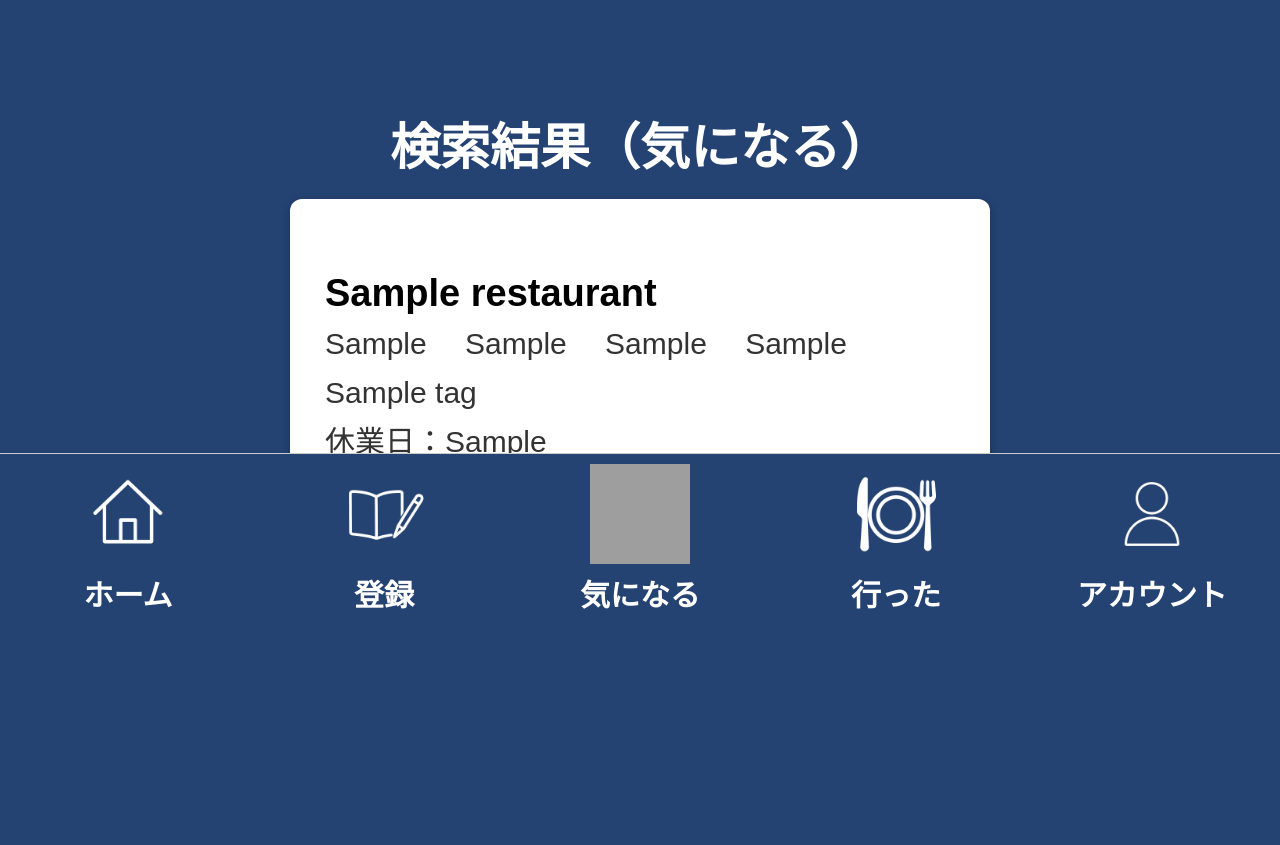
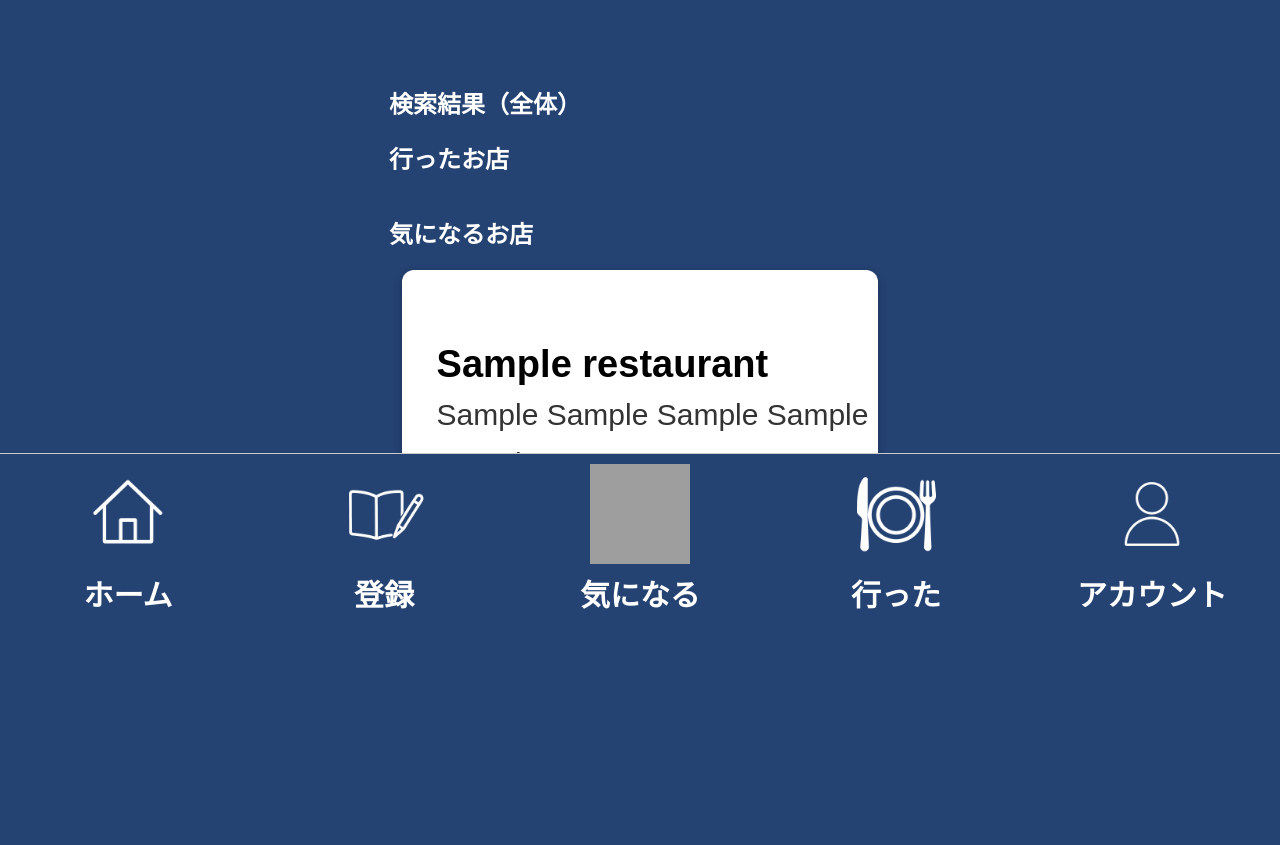
Before and after one commit to kazu-king22/Savoiry, a Django app: page /savoiry/restaurants/search/results/ in a window 1280 px wide. Shown: the part 175-1020 px from the top of the page. Run offline with Django 5.2, Linux system fonts and the light colour scheme; a user stored in the database is signed in; tables that the repository leaves empty hold one stand-in row (values such as "Sample post"); grey boxes are pictures that could not be loaded.

Commit message:
再レビュー１－２修正大枠完了

```diff
--- /dev/null
+++ b/restaurants/static/restaurants/css/card_common.css
@@ -0,0 +1,128 @@
+/* =========================================
+   共通レイアウト
+========================================= */
+
+.list-container {
+  width: 100%;
+  max-width: 850px;
+  margin: 0 auto 120px auto;
+  text-align: center;
+  color: white;
+}
+
+.list-container h2 {
+  font-size: 50px;
+  font-weight: bold;
+  margin: 20px 0;
+}
+
+/* =========================================
+   気になるカード（want）
+========================================= */
+
+.card-want {
+  display: block;
+  width: 95%;
+  max-width: 700px;
+  background-color: #fff;
+  color: black;
+  border-radius: 12px;
+  margin: 20px auto;
+  padding: 20px;
+  box-shadow: 0 3px 8px rgba(0, 0, 0, 0.25);
+  text-align: left;
+  position: relative;
+  padding-bottom: 55px;
+}
+
+.card-want .card-link {
+  display: flex;
+  justify-content: space-between;
+  text-decoration: none;
+  color: inherit;
+  width: 100%;
+}
+
+.card-want h3 {
+  font-size: 38px;
+  margin-bottom: 8px;
+}
+
+.card-want .meta-line {
+  font-size: 30px;
+  color: #333;
+  margin: 4px 0;
+}
+
+.card-want .arrow {
+  position: absolute;
+  right: 16px;
+  bottom: 16px;
+  font-size: 50px;
+  color: #666;
+  pointer-events: none;
+}
+
+/* =========================================
+   行ったカード（went）
+========================================= */
+
+.card-went {
+  width: 95%;
+  max-width: 700px;
+  background-color: #fff;
+  color: black;
+  border-radius: 12px;
+  margin: 30px auto;
+  box-shadow: 0 3px 10px rgba(0,0,0,0.25);
+  overflow: hidden;
+  position: relative;
+  padding-bottom: 55px;
+}
+
+.card-went .thumbnail {
+  width: 100%;
+  height: 250px;  /* ← 530pxだとデカすぎるので修正！ */
+  object-fit: cover;
+  display: block;
+}
+
+.card-went .info {
+  padding: 20px;
+  text-align: left;
+}
+
+.card-went h3 {
+  font-size: 45px;
+  font-weight: bold;
+  margin-bottom: 6px;
+}
+
+.card-went .date {
+  font-size: 35px;
+  color: #555;
+}
+
+.card-went .stars {
+  color: #eeb61a;
+  font-size: 35px;
+  margin: 5px 0;
+}
+
+.card-went .comment {
+  font-size: 35px;
+  color: #444;
+  white-space: nowrap;
+  overflow: hidden;
+  text-overflow: ellipsis;
+  max-width: 92%;
+}
+
+.card-went .arrow {
+  position: absolute;
+  right: 16px;
+  bottom: 16px;
+  font-size: 50px;
+  color: #666;
+  pointer-events: none;
+}
--- a/restaurants/static/restaurants/css/list_want.css
+++ b/restaurants/static/restaurants/css/list_want.css
@@ -1,4 +1,4 @@
-.list-container {
+.list-container-want {
   width: 100%;               /* ✅ 画面いっぱいに広げる */
   max-width: none;           /* ✅ 固定制限を解除 */
   margin: 0 auto 100px auto;
@@ -6,14 +6,14 @@
   color: white;
 }
 
-.list-container h2 {
+.list-container-want h2 {
   text-align: center;
   font-size: 50px;
   font-weight: bold;
   margin-bottom: 15px;
 }
 
-.restaurant-card {
+.restaurant-card-want {
   display: block;
   width: 95%;                   /* ✅ 画面のほぼ全幅（余白5%） */
   max-width: 700px;             /* ✅ タブレット・PCでも広めに */
@@ -31,7 +31,7 @@
    padding-bottom: 50px;             /* ✅ 内側余白を少し確保 */
 }
 
-.card-link {
+.card-link-want {
   display: flex;
   justify-content: space-between;
   align-items: stretch;
@@ -41,23 +41,23 @@
   width: 100%;
 }
 
-.card-content {
+.card-content-want {
   flex: 1;
 }
 
-.card-content h3 {
+.card-content-want h3 {
   font-size: 38px;
   margin-bottom: 6px;
 }
 
-.meta-line {
+.meta-line-want {
  font-size: 30px;
   color: #333;
   margin: 4px 0;
   line-height: 1.5;
 }
 
-.arrow {
+.arrow-want {
   position: absolute;
   right: 16px;
   bottom: 16px;
@@ -66,7 +66,7 @@
   pointer-events: none;
 }
 
-.no-data {
+.no-data-want {
   color: #ddd;
   margin-top: 40px;
   font-size: 40px;
--- a/restaurants/static/restaurants/css/list_went.css
+++ b/restaurants/static/restaurants/css/list_went.css
@@ -1,4 +1,4 @@
-.list-container {
+.list-container-went {
    width: 90%;
   max-width: 800px; /* 横長カードに合わせて広げる */
   margin: 0 auto 100px auto;
@@ -6,14 +6,14 @@
   color: white;
 }
 
-.list-container h2 {
+.list-container-went h2 {
   text-align: center;
   font-size: 50px;
   font-weight: bold;
   margin-bottom: 15px;
 }
 
-.restaurant-card {
+.restaurant-card-went {
   background-color: #fff;
   color: black;
   border-radius: 10px;
@@ -27,36 +27,36 @@
   padding-bottom: 50px;
 }
 
-.thumbnail {
+.thumbnail-went {
    width: 100%;
   height: 530px;          /* ✅ 高さを大きめに */
   object-fit: cover;
   display: block;
 }
 
-.info {
+.info-went {
   padding: 15px;
   text-align: left;
 }
 
-.info h3 {
+.info-went h3 {
   font-size: 45px;
   font-weight: bold;
   margin-bottom: 3px;
 }
 
-.date {
+.date-went {
   font-size: 35px;
   color: #555;
 }
 
-.stars {
+.stars-went {
   color: #eeb61a;
   font-size: 35px;
   margin: 2px 0;
 }
 
-.comment {
+.comment-went {
   font-size: 35px;
   color: #444;
   overflow: hidden;
@@ -65,7 +65,7 @@
   max-width: 90%;
 }
 
-.arrow {
+.arrow-went {
 position: absolute;
   right: 16px;
   bottom: 16px;
@@ -74,13 +74,13 @@ position: absolute;
   pointer-events: none;  /* カード全体がクリック対象になるように */
 }
 
-.card-link {
+.card-link-went {
   text-decoration: none;
   color: inherit;
   display: block;
 }
 
-.no-data {
+.no-data-went {
   color: #ddd;
   margin-top: 40px;
   font-size: 40px;
--- a/restaurants/static/restaurants/css/register.css
+++ b/restaurants/static/restaurants/css/register.css
@@ -154,3 +154,7 @@ input::placeholder {
   margin-top: 10px;
   text-align: center; /* 中央揃え */
 }
+
+.input-with-arrow::after {
+    content: none !important;
+}
--- /dev/null
+++ b/restaurants/templates/restaurants/partials/card_want.html
@@ -0,0 +1,28 @@
+<div class="restaurant-card-want">
+  <a href="{% url 'restaurants:restaurant_detail' restaurant.id %}" class="card-link-want">
+
+    <div class="card-content-want">
+      <h3>{{ restaurant.store_name }}</h3>
+
+      <p class="meta-line-want">
+        {% if restaurant.area %}{{ restaurant.area }} {% endif %}
+        {% if restaurant.genre %}{{ restaurant.genre }} {% endif %}
+        {% if restaurant.scene %}{{ restaurant.scene }} {% endif %}
+        {% if restaurant.companions %}{{ restaurant.companions }}{% endif %}
+      </p>
+
+      {% if restaurant.tags.exists %}
+      <p class="meta-line-want">
+        {% for tag in restaurant.tags.all %}
+          {{ tag.name }}{% if not forloop.last %} {% endif %}
+        {% endfor %}
+      </p>
+      {% endif %}
+
+      <p class="meta-line-want">休業日：{{ restaurant.holiday|default:"未設定" }}</p>
+    </div>
+
+    <span class="arrow-want">＞</span>
+
+  </a>
+</div>
--- /dev/null
+++ b/restaurants/templates/restaurants/restaurant_search_result_all.html
@@ -0,0 +1,35 @@
+{% extends "base.html" %}
+{% load static %}
+
+{% block extra_css %}
+<link rel="stylesheet" href="{% static 'restaurants/css/card_common.css' %}">
+<link rel="stylesheet" href="{% static 'restaurants/css/list_want.css' %}">
+<link rel="stylesheet" href="{% static 'restaurants/css/list_went.css' %}">
+{% endblock %}
+
+{% block content %}
+<div class="search-page">
+  <h2>検索結果（全体）</h2>
+
+  <!-- 行ったお店 -->
+  <h2 class="section-title">行ったお店</h2>
+
+  {% for restaurant in restaurants %}
+    {% if restaurant.status == "went" %}
+      {% with visit=restaurant.visits.last %}
+        {% include "restaurants/partials/card_went.html" with restaurant=restaurant visit=visit %}
+      {% endwith %}
+    {% endif %}
+  {% endfor %}
+
+  <!-- 気になるお店 -->
+  <h2 class="section-title" style="margin-top:40px;">気になるお店</h2>
+
+  {% for restaurant in restaurants %}
+    {% if restaurant.status == "want" %}
+      {% include "restaurants/partials/card_want.html" with restaurant=restaurant %}
+    {% endif %}
+  {% endfor %}
+
+</div>
+{% endblock %}
--- a/restaurants/templates/restaurants/restaurant_search_result_want.html
+++ b/restaurants/templates/restaurants/restaurant_search_result_want.html
@@ -6,16 +6,16 @@
 {% endblock %}
 
 {% block content %}
-<div class="list-container">
+<div class="list-container-want">
   <h2>検索結果（気になる）</h2>
 
   {% if restaurants %}
     {% for restaurant in restaurants %}
-      <div class="restaurant-card">
-        <a href="{% url 'restaurants:restaurant_detail' restaurant.id %}" class="card-link">
-          <div class="card-content">
+      <div class="restaurant-card-want">
+        <a href="{% url 'restaurants:restaurant_detail' restaurant.id %}" class="card-link-want">
+          <div class="card-content-want">
             <h3>{{ restaurant.store_name }}</h3>
-            <p class="meta-line">
+            <p class="meta-line-want">
               {% if restaurant.area %}{{ restaurant.area }}　{% endif %}
               {% if restaurant.genre %}{{ restaurant.genre }}　{% endif %}
               {% if restaurant.scene %}{{ restaurant.scene }}　{% endif %}
@@ -23,21 +23,21 @@
             </p>
 
             {% if restaurant.tags.exists %}
-              <p class="meta-line">
+              <p class="meta-line-want">
                 {% for tag in restaurant.tags.all %}
                   {{ tag.name }}{% if not forloop.last %}　{% endif %}
                 {% endfor %}
               </p>
             {% endif %}
 
-            <p class="meta-line">休業日：{{ restaurant.holiday|default:"未設定" }}</p>
+            <p class="meta-line-want">休業日：{{ restaurant.holiday|default:"未設定" }}</p>
           </div>
-          <span class="arrow">＞</span>
+          <span class="arrow-want">＞</span>
         </a>
       </div>
     {% endfor %}
   {% else %}
-    <p class="no-data">該当するお店は見つかりませんでした。</p>
+    <p class="no-data-want">該当するお店は見つかりませんでした。</p>
   {% endif %}
 </div>
 {% endblock %}
--- a/restaurants/urls.py
+++ b/restaurants/urls.py
@@ -21,15 +21,10 @@ app_name = "restaurants"
 
 urlpatterns = [
     path("restaurant/<int:pk>/revisit/", views.VisitRevisitStoreView.as_view(), name="visit_revisit_store"),
-
     path("add/", RestaurantCreateView.as_view(), name="restaurant_add"),
     path("want/", views.WantRestaurantListView.as_view(), name="restaurant_list_want"),
     path("went/", views.WentRestaurantListView.as_view(), name="restaurant_list_went"),
     path("went/<int:pk>/", WentRestaurantDetailView.as_view(), name="restaurant_detail_went"),
-
-    # これを必ず下に置く（最強に吸われる）
-    path("<int:pk>/", RestaurantDetailView.as_view(), name="restaurant_detail"),
-
     path("search/", RestaurantSearchView.as_view(), name="restaurant_search"),
     path("search/results/", RestaurantSearchResultView.as_view(), name="restaurant_search_results"),
     path("tags/add/", TagCreateView.as_view(), name="tag_add"),
@@ -40,6 +35,7 @@ urlpatterns = [
     path("visit/<int:pk>/edit/", VisitUpdateView.as_view(), name="visit_edit"),
     path("visit/<int:pk>/delete/", views.VisitDeleteView.as_view(), name="visit_delete"),
     path("visit_chart/genre/", views.visit_chart_genre, name="visit_chart_genre"),
+    path("<int:pk>/", RestaurantDetailView.as_view(), name="restaurant_detail"),
 ]
 
     # path("visit/<int:pk>/revisit/", VisitRevisitView.as_view(), name="visit_revisit"),
--- a/restaurants/views.py
+++ b/restaurants/views.py
@@ -263,8 +263,7 @@ class RestaurantSearchResultView(LoginRequiredMixin, ListView):
         elif status == "went":
             return ["restaurants/restaurant_search_result_went.html"]
 
-        return ["restaurants/restaurant_search_result_want.html"]
-
+        return ["restaurants/restaurant_search_result_all.html"]
 
 
 
--- a/savoiry_project/settings.py
+++ b/savoiry_project/settings.py
@@ -27,7 +27,7 @@ SECRET_KEY = 'django-insecure-7i)6pqux-*e(zv0n9-lm(ur2oa@nu27xmqe%7(o88^mhiu=shi
 # SECURITY WARNING: don't run with debug turned on in production!
 DEBUG = True
 
-ALLOWED_HOSTS = ["127.0.0.1", "localhost", "192.168.0.6"]
+ALLOWED_HOSTS = ["127.0.0.1", "localhost", "192.168.0.3"]
 
 
 
--- a/templates/base.html
+++ b/templates/base.html
@@ -6,7 +6,10 @@
 
     <link rel="stylesheet" href="{% static 'css/base.css' %}">
     <link rel="stylesheet" href="{% static 'css/modal.css' %}">
-    {% block extra_css %}{% endblock %}
+{% block extra_css %}
+  {{ block.super }}
+{% endblock %}
+
   </head>
   <body>
 <script>
```
Also changed, not shown: restaurants/static/restaurants/css/search.css (+0 -17 lines), restaurants/templates/restaurants/partials/card_went.html (added, +36 -0 lines), restaurants/templates/restaurants/restaurant_list_want.html (+9 -9 lines), restaurants/templates/restaurants/restaurant_list_went.html (+10 -10 lines), restaurants/templates/restaurants/restaurant_search_result_went.html (+10 -10 lines), restaurants/templates/restaurants/restaurant_search.html (line endings or trailing spaces), static/icons/search.png (added).
